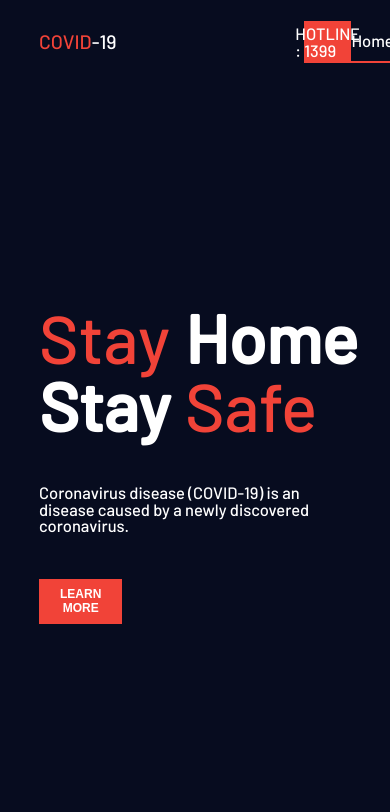
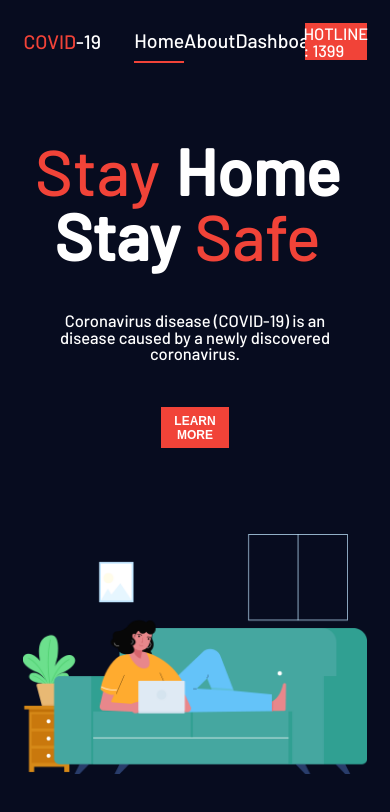
Before and after one commit to sum-in-e/covid19, a React (Create React App) app: page /#/ in a window 390 px wide. Shown: the top 812 px of the page. Built offline with nearby package versions, Linux system fonts and the light colour scheme.

Commit message:
반응형 1024px 이하

```diff
--- a/src/components/Board.js
+++ b/src/components/Board.js
@@ -102,6 +102,9 @@ const Container = styled.section`
 	margin-bottom: 2.5rem;
 	background-color: #1e2033;
 	border-radius: 25px;
+	@media (max-width: 1024px) {
+		height: 55vh;
+	}
 `;
 
 const Header = styled.header`
@@ -139,6 +142,11 @@ const Results = styled.article`
 	& > div:nth-child(4) {
 		color: #05dfd7;
 	}
+	@media (max-width: 1024px) {
+		grid-template-columns: repeat(3, 1fr);
+		grid-template-rows: repeat(2, 1fr);
+		gap: 1.5rem;
+	}
 `;
 
 const Result = styled.div`
--- a/src/components/CountriesResult.js
+++ b/src/components/CountriesResult.js
@@ -1,7 +1,6 @@
 import React, { useState, useEffect } from 'react';
 import styled from 'styled-components';
 import { Search } from '@styled-icons/bootstrap';
-import Axios from 'axios';
 import CountryCases from './CountryCases';
 import Loader from './Loader';
 import Api from '../api';
@@ -118,6 +117,9 @@ const SearchArea = styled.div`
 	padding: 5px;
 	background-color: #191b26;
 	border-radius: 30px;
+	@media (max-width: 1024px) {
+		width: 40%;
+	}
 `;
 
 const SearchIcon = styled(Search)`
@@ -140,17 +142,21 @@ const WorldArticle = styled.article`
 	height: 75%;
 	font-size: 1.2rem;
 	color: gray;
+	overflow: scroll;
 `;
 
 const Category = styled.div`
 	display: grid;
-	grid-template-columns: repeat(8, 1fr);
+	grid-template-columns: repeat(8, minmax(100px, 1fr));
 	grid-template-rows: 1fr;
 	width: 100%;
 	height: 12%;
-	padding: 0 3rem 0 1.5rem;
+	padding: 0 1.5rem;
 	background-color: #272f38;
 	font-size: 1.1rem;
+	@media (max-width: 1024px) {
+		width: 120%;
+	}
 `;
 
 const Name = styled.span`
@@ -166,9 +172,6 @@ const Case = styled.span`
 
 const Results = styled.div`
 	height: 88%;
-	overflow: scroll;
-	overflow-x: hidden;
-
 	& > div:nth-child(2n) {
 		background-color: #1e2033;
 	}
--- a/src/components/CountryCases.js
+++ b/src/components/CountryCases.js
@@ -21,7 +21,7 @@ const CountryCases = ({ data }) => {
 
 const Container = styled.div`
 	display: grid;
-	grid-template-columns: repeat(8, 1fr);
+	grid-template-columns: repeat(8, minmax(100px, 1fr));
 	grid-template-rows: 1fr;
 	width: 100%;
 	height: 12%;
@@ -47,6 +47,9 @@ const Container = styled.div`
 	& > span:nth-child(7) {
 		color: #05dfd7;
 	}
+	@media (max-width: 1024px) {
+		width: 120%;
+	}
 `;
 
 const Name = styled.span`
--- a/src/components/Header.js
+++ b/src/components/Header.js
@@ -44,6 +44,10 @@ const Container = styled.div`
 	font-size: 1.1rem;
 	color: white;
 	background-color: #070c1f;
+	@media (max-width: 1024px) {
+		font-size: 1.3rem;
+		padding: 0 6vw;
+	}
 `;
 
 const Title = styled.div``;
@@ -75,6 +79,10 @@ const Navigation = styled.nav`
 	height: 50%;
 	@media (max-width: 1250px) {
 		right: -12rem;
+	}
+	@media (max-width: 1024px) {
+		position: static;
+		width: 40%;
 	}
 `;
 
@@ -109,6 +117,11 @@ const HotLine = styled.div`
 	height: 50%;
 	width: 15%;
 	background-color: #f14338;
+	@media (max-width: 1024px) {
+		font-size: 1.1rem;
+		height: 45%;
+		width: 18%;
+	}
 `;
 
 const Span = styled.span``;
--- a/src/routes/About.js
+++ b/src/routes/About.js
@@ -97,12 +97,18 @@ const Intro = styled.section`
 	gap: 3rem;
 	height: 90vh;
 	margin: 0 10vw;
+	@media (max-width: 1024px) {
+		display: block;
+		margin: 0 6vw;
+		padding-top: 2rem;
+	}
 `;
 
 const Description = styled.article`
 	display: flex;
 	flex-direction: column;
 	justify-content: center;
+	align-items: center;
 `;
 
 const Title = styled.h1`
@@ -110,12 +116,23 @@ const Title = styled.h1`
 	font-size: 3.3rem;
 	line-height: 4rem;
 	color: #f14338;
+	@media (max-width: 1024px) {
+		font-size: 2.5rem;
+		width: 65%;
+		text-align: center;
+	}
 `;
 
 const P = styled.p`
 	font-size: 1.3rem;
 	line-height: 2rem;
 	color: white;
+	@media (max-width: 1024px) {
+		text-align: center;
+		width: 70%;
+		margin-bottom: 5rem;
+		font-size: 1.1rem;
+	}
 `;
 
 const Img = styled.div`
@@ -125,6 +142,10 @@ const Img = styled.div`
 	background-position: center;
 	background-size: contain;
 	background-repeat: no-repeat;
+	@media (max-width: 1024px) {
+		width: auto;
+		height: 40vh;
+	}
 `;
 
 const Definition = styled.section`
@@ -134,6 +155,12 @@ const Definition = styled.section`
 	height: 90vh;
 	padding: 0 10vw;
 	background-color: white;
+	@media (max-width: 1024px) {
+		display: flex;
+		flex-direction: column;
+		justify-content: center;
+		padding: 10vh 6vw;
+	}
 `;
 
 const DefinitionImg = styled.div`
@@ -144,12 +171,20 @@ const DefinitionImg = styled.div`
 	background-position: center center;
 	background-size: contain;
 	background-repeat: no-repeat;
+	@media (max-width: 1024px) {
+		width: auto;
+		height: 30vh;
+		margin-bottom: 3rem;
+	}
 `;
 
 const Text = styled.p`
 	width: 80%;
 	line-height: 2rem;
 	color: #070c1f;
+	@media (max-width: 1024px) {
+		text-align: center;
+	}
 `;
 
 const Symptoms = styled.section`
@@ -200,8 +235,11 @@ const Prevention = styled.section`
 	flex-direction: column;
 	align-items: center;
 	height: 90vh;
-	padding: 15vh 10% 5vh 20vh;
+	padding: 15vh 20vh 5vh 20vh;
 	background-color: white;
+	@media (max-width: 1024px) {
+		padding: 10vh 6vh 5vh 6vh;
+	}
 `;
 
 const Methods = styled.article`
@@ -212,15 +250,23 @@ const Methods = styled.article`
 	width: 100%;
 	height: 100%;
 	margin-top: 1rem;
+	@media (max-width: 1024px) {
+		grid-template-columns: repeat(2, 1fr);
+		grid-template-rows: repeat(2, 1fr);
+		gap: 1rem;
+	}
 `;
 
 const Method = styled.div`
 	display: grid;
 	grid-template-columns: 1fr;
 	grid-template-rows: 70% 30%;
-	height: 100%;
+	height: 80%;
 	width: 100%;
 	transition: all 0.5s;
+	@media (max-width: 1024px) {
+		grid-template-rows: 80% 20%;
+	}
 `;
 
 const MethodImg = styled.div`
--- a/src/routes/Dashboard.js
+++ b/src/routes/Dashboard.js
@@ -68,6 +68,9 @@ const Container = styled.div``;
 
 const Main = styled.main`
 	margin: 10vh 10vw;
+	@media (max-width: 1024px) {
+		margin: 10vh 6vw;
+	}
 `;
 
 const MainTitle = styled.h1`
--- a/src/routes/Home.js
+++ b/src/routes/Home.js
@@ -39,12 +39,20 @@ const Main = styled.main`
 	padding: 0 10vw;
 	height: 90vh;
 	width: 100%;
+	@media (max-width: 1024px) {
+		display: block;
+		padding: 0 6vw;
+	}
 `;
 
 const Info = styled.section`
 	display: flex;
 	flex-direction: column;
 	justify-content: center;
+	align-items: center;
+	@media (max-width: 1024px) {
+		height: 55%;
+	}
 `;
 
 const TitleContainer = styled.div`
@@ -56,6 +64,10 @@ const TextBox = styled.div`
 	font-size: 5rem;
 	@media (max-width: 1250px) {
 		font-size: 4.5rem;
+	}
+	@media (max-width: 1024px) {
+		font-size: 4.3rem;
+		justify-content: center;
 	}
 `;
 
@@ -78,6 +90,10 @@ const P = styled.p`
 	@media (max-width: 1250px) {
 		width: 85%;
 	}
+	@media (max-width: 1024px) {
+		width: 90%;
+		text-align: center;
+	}
 `;
 
 const SLink = styled(Link)`
@@ -93,6 +109,10 @@ const SLink = styled(Link)`
 	}
 	@media (max-width: 1250px) {
 		width: 25%;
+	}
+	@media (max-width: 1024px) {
+		height: 10%;
+		width: 20%;
 	}
 `;
 
@@ -120,6 +140,10 @@ const Img = styled.section`
 	background-size: contain;
 	background-repeat: no-repeat;
 	background-position: center;
+	@media (max-width: 1024px) {
+		width: auto;
+		height: 40%;
+	}
 `;
 
 export default Home;
```
